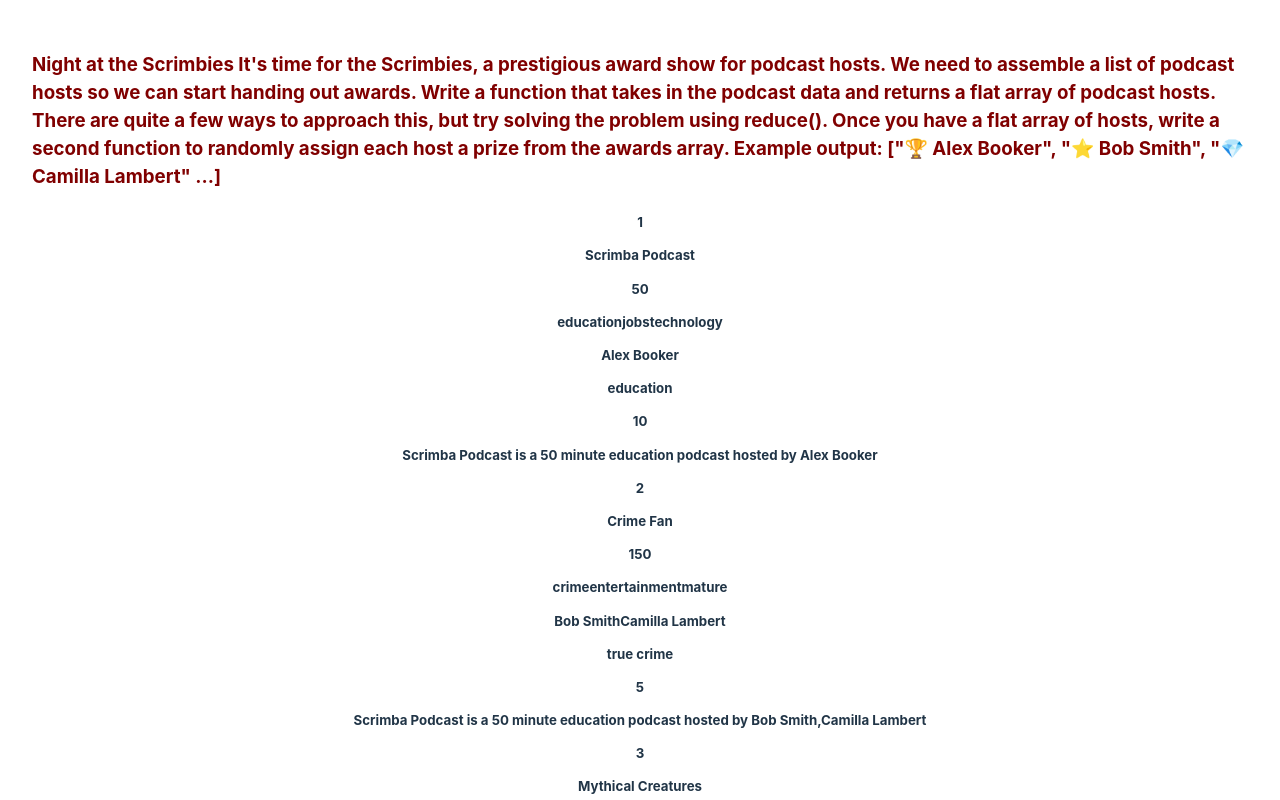
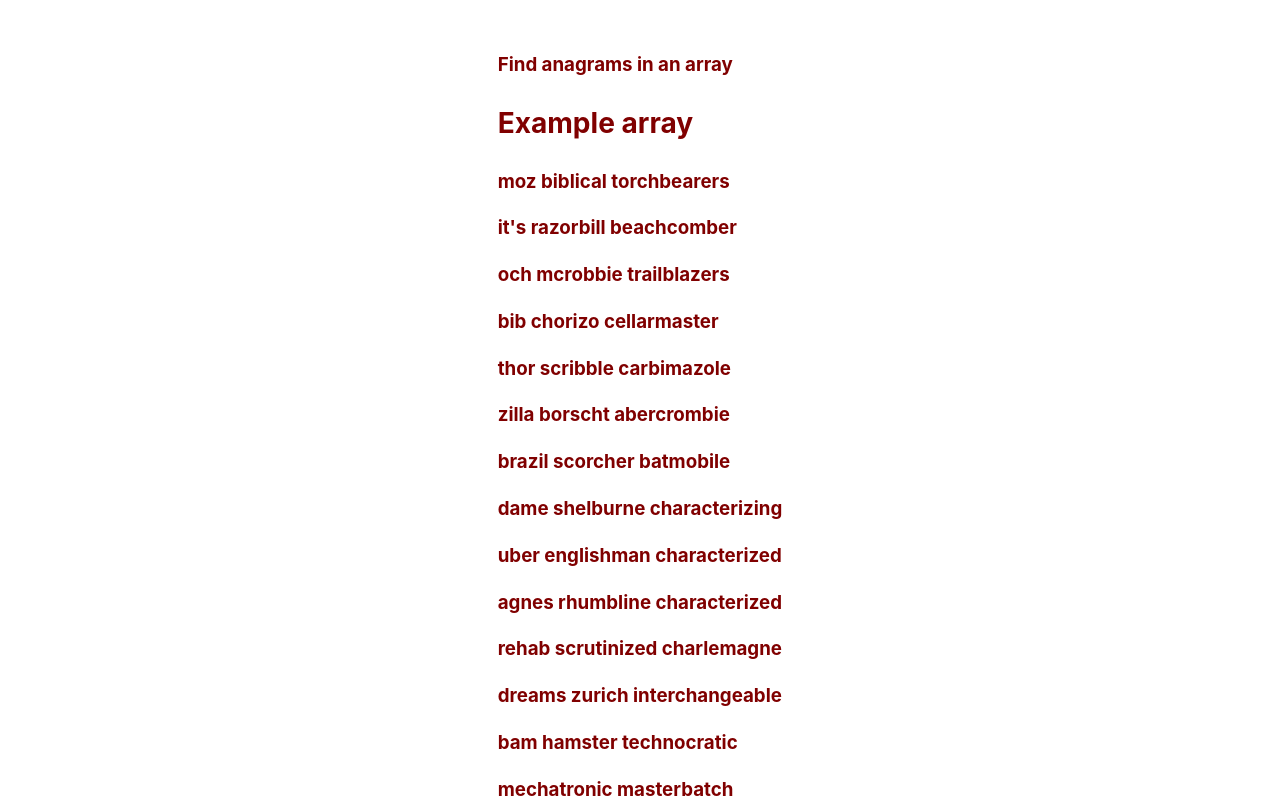
Before and after one commit to saurtripathi/JavascriptChallanges, a React (Vite) app: page / in a window 1280 px wide. Shown: the top 800 px of the page. Built offline with nearby package versions, Linux system fonts and the light colour scheme.

Commit message:
Temporary commit

```diff
--- a/src/App.jsx
+++ b/src/App.jsx
@@ -1,24 +1,46 @@
 import './App.css'
 import Challange from './Challange'
 import Solution from './Solution'
-import { keys, times } from 'underscore'
 import data from '../data'
 
 function App() {
-
-  const description = "Scrimba Podcast is a 50 minute education podcast hosted by Alex Booker."
-  console.log(description.split('by')[1])
-  function createDescriptionsFor(data) {
-    return data.map(pod => {
-      return { ...pod, description: description.split('by')[0].concat(' by ').concat([pod.hosts]) }
+  const anagrams = [
+    "moz biblical torchbearers",
+    "it's razorbill beachcomber",
+    "och mcrobbie trailblazers",
+    "bib chorizo cellarmaster",
+    "thor scribble carbimazole",
+    "zilla borscht abercrombie",
+    "brazil scorcher batmobile",
+    "dame shelburne characterizing",
+    "uber englishman characterized",
+    "agnes rhumbline characterized",
+    "rehab scrutinized charlemagne",
+    "dreams zurich interchangeable",
+    "bam hamster technocratic",
+    "mechatronic masterbatch",
+    "bam ratchet mechatronics"
+  ]
+  const anagram = "Bob Ziroll Scrimba Teacher"
+  function isAnagramInArray(anagram, arr) {
+    const newArr = []
+    arr.forEach(item => {
+      if (item.length === anagram.length) {
+        const sortedAnagram = anagram.toLowerCase().split("").sort().join("")
+        const sortedItem = item.split("").sort().reduce((acc, curr) => curr.charCodeAt(0) >= 97 || curr.charCodeAt(0) >= 122 ? [...acc, curr] : acc, []).join("")
+        if (sortedItem.trim() === sortedAnagram.trim()) {
+          newArr.push(item)
+        }
+      }
     })
+    return newArr
   }
 
   return (
     <>
-      <Challange />
+      <Challange anagrams={anagrams}  />
       <div >
-        <Solution createDescriptionsFor={createDescriptionsFor} data={data} />
+        <Solution isAnagramInArray={isAnagramInArray} anagrams={anagrams} anagram={anagram} />
       </div>
     </>
   )
--- a/src/Challange.jsx
+++ b/src/Challange.jsx
@@ -1,26 +1,16 @@
 import React from 'react'
 
-export default function Challange() {
+export default function Challange({ anagrams }) {
     const ch = `
-    Night at the Scrimbies
-
-    It's time for the Scrimbies, a prestigious award show for podcast hosts.
-    We need to assemble a list of podcast hosts so we can start handing out awards.
-
-    Write a function that takes in the podcast data and
-    returns a flat array of podcast hosts. There are quite a few ways to approach
-    this, but try solving the problem using reduce().
-
-    Once you have a flat array of hosts, write a second function to randomly assign each host a prize
-    from the awards array.
-
-    Example output: ["🏆 Alex Booker", "⭐ Bob Smith", "💎 Camilla Lambert" ...]
+    Find anagrams in an array
 `
-
+    const mapElement = anagrams.map(item => <p>{item}</p>)
 
     return (
         <h3 style={{ textAlign: 'left', color: 'maroon' }}>
             <p>{ch}</p>
+            <h2>Example array</h2>
+            {mapElement}
         </h3>
     )
 }
--- a/src/Solution.jsx
+++ b/src/Solution.jsx
@@ -2,24 +2,21 @@
 import { times } from 'underscore'
 
 
-export default function Solution({ data, createDescriptionsFor }) {
-    const mapElement = createDescriptionsFor(data).map(item =>
+export default function Solution({ anagram, anagrams, isAnagramInArray }) {
+
+    const mapElement = isAnagramInArray(anagram, anagrams).map(item =>
         <div>
-            <p>{item.id}</p>
-            <p>{item.title}</p>
-            <p>{item.duration}</p>
-            <p>{item.tags}</p>
-            <p>{item.hosts}</p>
-            <p>{item.genre}</p>
-            <p>{item.rating}</p>
-            <p>{item.paid}</p>
-            <p>{item.description}</p>
+            <p>{item}</p>
         </div>)
 
 
     return (
-        <h5>
-            {mapElement}
-        </h5>
+
+        <>
+        <h2>Solution : </h2>
+        {mapElement}
+        </>
+
+
     )
 }
```
